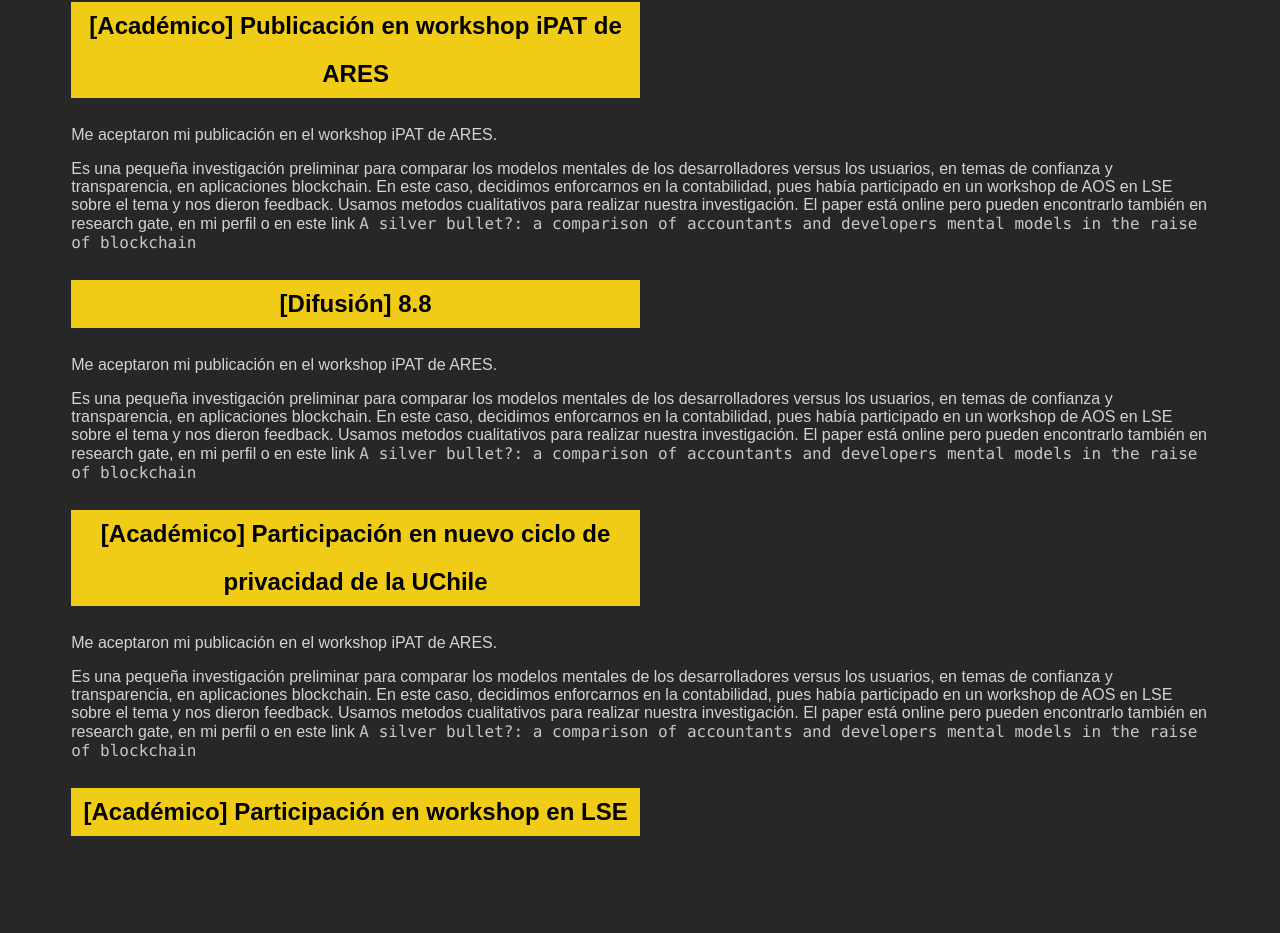
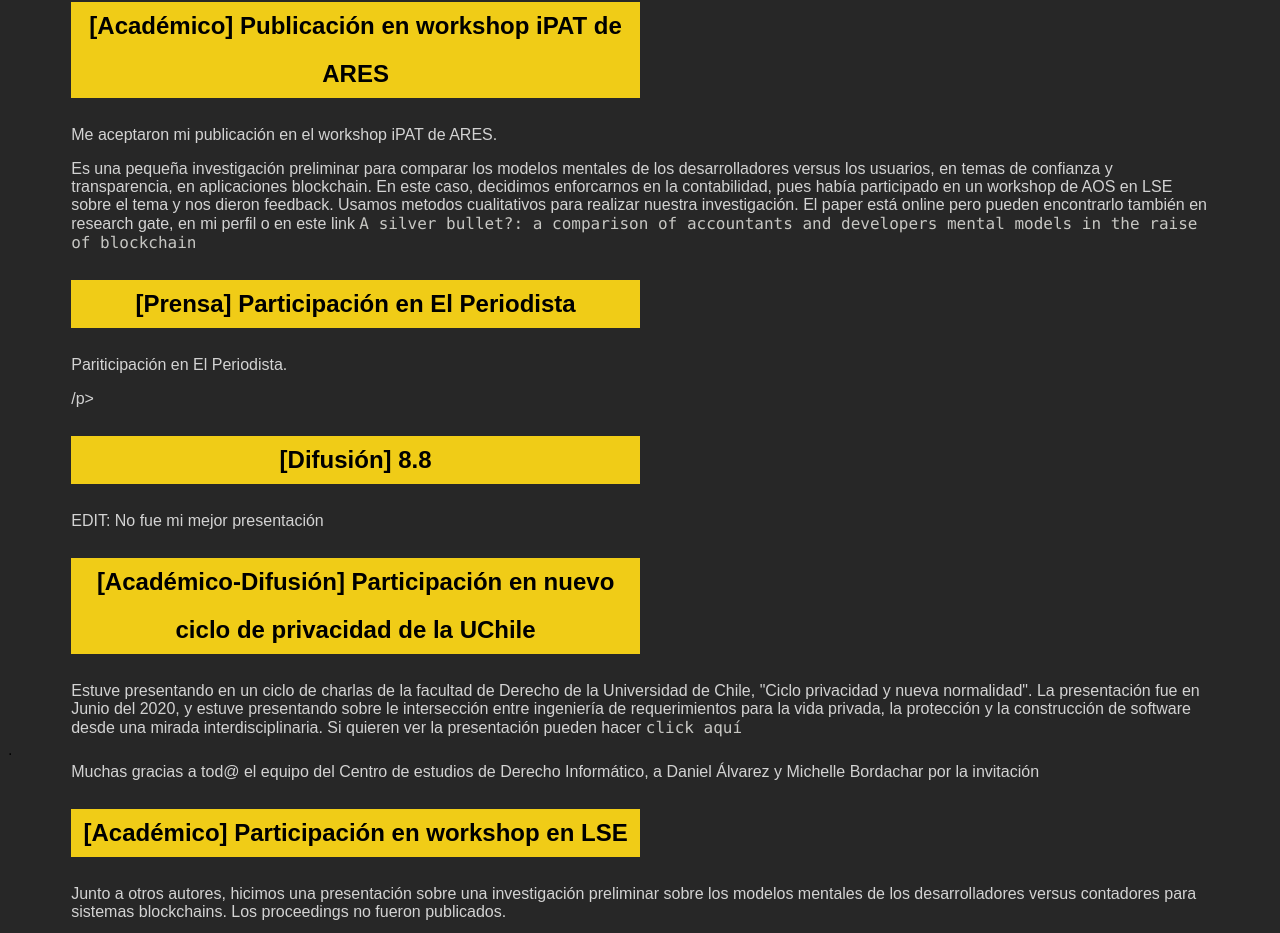
Before and after one commit to privacyError423/blog, a plain HTML site: page articulos.html in a window 1280 px wide. Shown: the part 128-1061 px from the top of the page. Before the commit the page ends 988 px from the top, so only its background shows below. Drawn offline with Linux system fonts and the light colour scheme.

Commit message:
Update articulos.html

```diff
--- a/articulos.html
+++ b/articulos.html
@@ -35,8 +35,9 @@
   <h1> Artículos </h1>
   <div class="seccion1">
 
+    </div>
+
       <article>
-
        <div class="this">
             <div class="subTitulo">
               <h3>[Académico] Publicación en workshop iPAT de ARES </h3>
@@ -53,55 +54,54 @@
                   El paper está online pero pueden encontrarlo también en research gate,
                   en mi perfil o en este link <a href="https://www.researchgate.net/publication/343853391_A_silver_bullet_a_comparison_of_accountants_and_developers_mental_models_in_the_raise_of_blockchain">A silver bullet?: a comparison of accountants and developers mental models in the raise of blockchain </a></p>
         </article>
+
+    <article>
+      <div class="this">
+          <div class="subTitulo">
+            <h3>[Prensa] Participación en El Periodista </h3>
+          </div>
+        </div>
+            <p> Pariticipación en El Periodista.<p>
+
+              <p> /p>
+    </article>
     </div>
 
   <div class="this">
+
           <div class="subTitulo">
             <h3>[Difusión] 8.8 </h3>
           </div>
         </div>
-            <p>  Me aceptaron mi publicación en el workshop iPAT de ARES.<p>
+            <p>  EDIT: No fue mi mejor presentación</p>
+        </article>
 
-              <p> Es una pequeña investigación preliminar para comparar los modelos
-                mentales de los desarrolladores versus los usuarios, en temas de
-                confianza y transparencia, en aplicaciones blockchain. En este caso,
-                decidimos enforcarnos en la contabilidad, pues había participado en
-                un workshop de AOS en LSE sobre el tema y nos dieron feedback. Usamos
-                metodos cualitativos para realizar nuestra investigación.
-                El paper está online pero pueden encontrarlo también en research gate,
-                en mi perfil o en este link <a href="https://www.researchgate.net/publication/343853391_A_silver_bullet_a_comparison_of_accountants_and_developers_mental_models_in_the_raise_of_blockchain">A silver bullet?: a comparison of accountants and developers mental models in the raise of blockchain </a></p>
-        </article>
-    </div>
-
+    <article>
        <div class="this">
           <div class="subTitulo">
-            <h3>[Académico] Participación en nuevo ciclo de privacidad de la UChile </h3>
+            <h3>[Académico-Difusión] Participación en nuevo ciclo de privacidad de la UChile </h3>
           </div>
         </div>
-            <p>  Me aceptaron mi publicación en el workshop iPAT de ARES.<p>
+            <p> Estuve presentando en un ciclo de charlas de la facultad de Derecho de la Universidad de Chile, "Ciclo privacidad y nueva normalidad". La presentación
+              fue en Junio del 2020, y estuve presentando sobre le intersección entre ingeniería de requerimientos para la vida privada, la protección y la construcción
+              de software desde una mirada interdisciplinaria. Si quieren ver la presentación pueden hacer
+              <a href="https://derecho.uchile.cl/videos/164451/ciclo-privacidad-y-nueva-normalidad--primera-sesion">click aquí</a> </p>.
+            <p> Muchas gracias a tod@ el equipo del Centro de estudios de Derecho Informático, a Daniel Álvarez y Michelle Bordachar por la invitación </p>
+     </article>
 
-              <p> Es una pequeña investigación preliminar para comparar los modelos
-                mentales de los desarrolladores versus los usuarios, en temas de
-                confianza y transparencia, en aplicaciones blockchain. En este caso,
-                decidimos enforcarnos en la contabilidad, pues había participado en
-                un workshop de AOS en LSE sobre el tema y nos dieron feedback. Usamos
-                metodos cualitativos para realizar nuestra investigación.
-                El paper está online pero pueden encontrarlo también en research gate,
-                en mi perfil o en este link <a href="https://www.researchgate.net/publication/343853391_A_silver_bullet_a_comparison_of_accountants_and_developers_mental_models_in_the_raise_of_blockchain">A silver bullet?: a comparison of accountants and developers mental models in the raise of blockchain </a></p>
-        </article>
-    </div>
 
 
   <article>
-
       <div class="this">
           <div class="subTitulo">
             <h3>[Académico] Participación en workshop en LSE </h3>
           </div>
         </div>
+         <p> Junto a otros autores, hicimos una presentación sobre una investigación preliminar
+           sobre los modelos mentales de los desarrolladores versus contadores para sistemas
+           blockchains. Los proceedings no fueron publicados. </p>
+   </article>
 
-        </article>
-    </div>
 
 
   </body>
```
Lines whose indentation alone changed are shown as unchanged.
